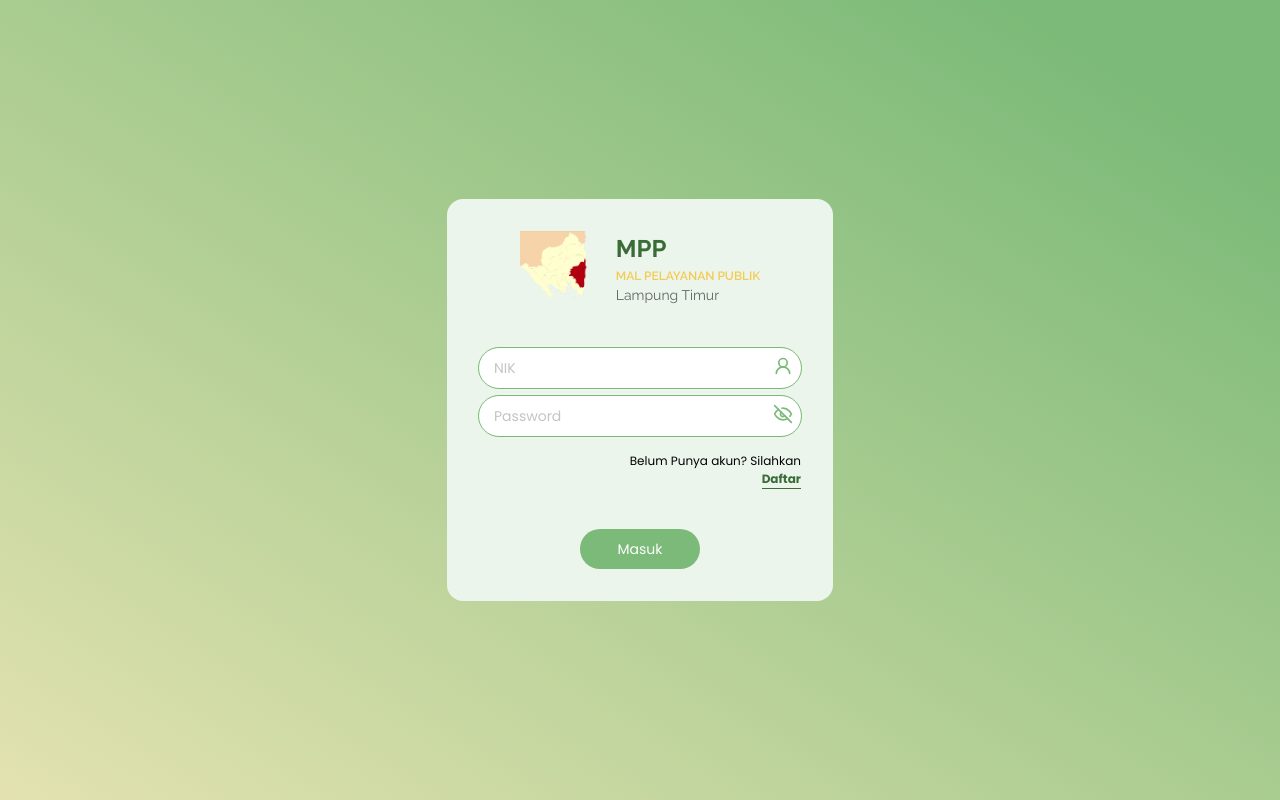
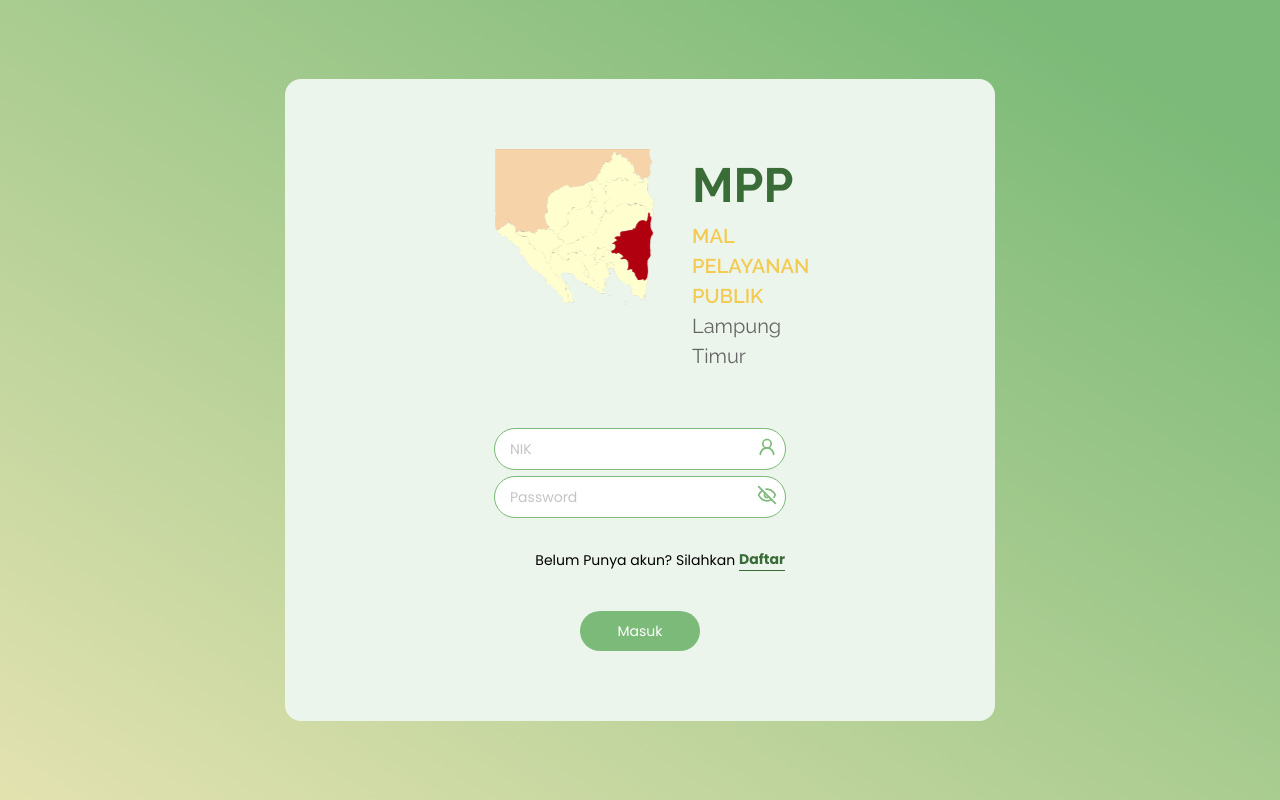
Before and after one commit to NewusTech/mpp-web-fe, a Next.js app in the folder mpp-mobile/: page /login in a window 1280 px wide. Built offline with nearby package versions, Linux system fonts and the light colour scheme.

Commit message:
Feat: Desktop Screen Login & Register Page

```diff
--- a/mpp-mobile/src/app/(auth)/login/page.tsx
+++ b/mpp-mobile/src/app/(auth)/login/page.tsx
@@ -85,29 +85,35 @@ export default function LoginScreen() {
 
   return (
     <div className="flex justify-center items-center bg-gradient-to-tr from-[#FAEBBC] from-[-20%] to-[#7bba78] to-90% w-screen h-screen">
-      <div className="flex flex-col gap-[10px] items-center justify-center rounded-2xl bg-primary-200 my-[70px] p-[32px]">
+      <div className="flex flex-col md:w-full gap-[10px] items-center md:items-start justify-center md:justify-start rounded-2xl bg-primary-200 my-[70px] md:py-[70px] p-[32px] md:px-[210px] md:mx-[285px]">
         <div className="flex flex-row">
-          <Image src={logo} alt="Lampung Timur" className="w-[73px] h-[69px]" />
+          <Image
+            src={logo}
+            alt="Lampung Timur"
+            className="w-[73px] md:w-[174px] h-[69px] md:h-[160px]"
+            width={73}
+            height={69}
+          />
 
           <div className="flex flex-col pl-[23px]">
             <h1
-              className={`text-primary-800 text-[24px] font-bold ${raleway.className}`}>
+              className={`text-primary-800 text-[24px] md:text-[48px] font-bold ${raleway.className}`}>
               MPP
             </h1>
 
             <h3
-              className={`${raleway.className} font-semibold text-[12px] text-secondary-700`}>
+              className={`${raleway.className} font-semibold text-[12px] md:text-[20px] text-secondary-700`}>
               MAL PELAYANAN PUBLIK
             </h3>
 
             <h3
-              className={`${raleway.className} font-normal text-neutral-800 text-[14px]`}>
+              className={`${raleway.className} font-normal text-neutral-800 text-[14px] md:text-[20px]`}>
               Lampung Timur
             </h3>
           </div>
         </div>
 
-        <div className="flex flex-col w-full justify-center mt-[32px]">
+        <div className="flex flex-col w-full justify-center mt-[32px] md:mt-[48px]">
           <Form {...form}>
             <form
               onSubmit={form.handleSubmit(onSubmit)}
@@ -150,14 +156,14 @@ export default function LoginScreen() {
                 </div>
               </div>
 
-              <div className="flex flex-col items-end justify-end mt-[8px]">
-                <p className="flex flex-row gap-1 text-end font-normal text-[12px]">
+              <div className="flex flex-col md:flex-row md:gap-1 items-end justify-end mt-[8px] md:mt-[24px]">
+                <p className="flex flex-row gap-1 text-end font-normal text-[12px] md:text-[14px]">
                   Belum Punya akun? Silahkan
                 </p>
 
                 <Link
                   href="/register"
-                  className="text-[12px] font-bold text-primary-800 border-b border-b-primary-800">
+                  className="text-[12px] md:text-[14px] font-bold text-primary-800 border-b border-b-primary-800">
                   Daftar
                 </Link>
               </div>
```
Also changed, not shown: mpp-mobile/src/app/(auth)/register/page.tsx (+35 -32 lines).
